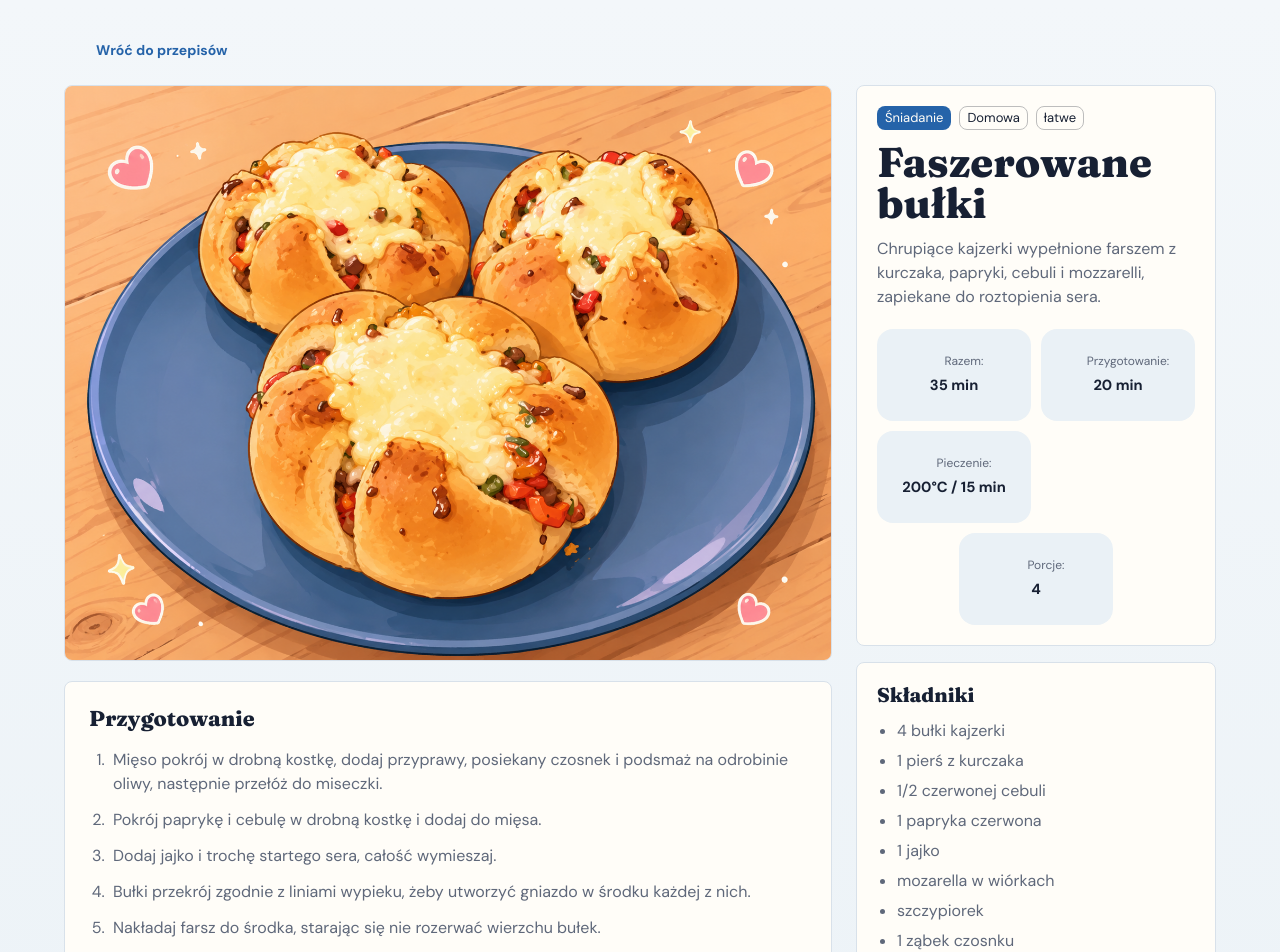
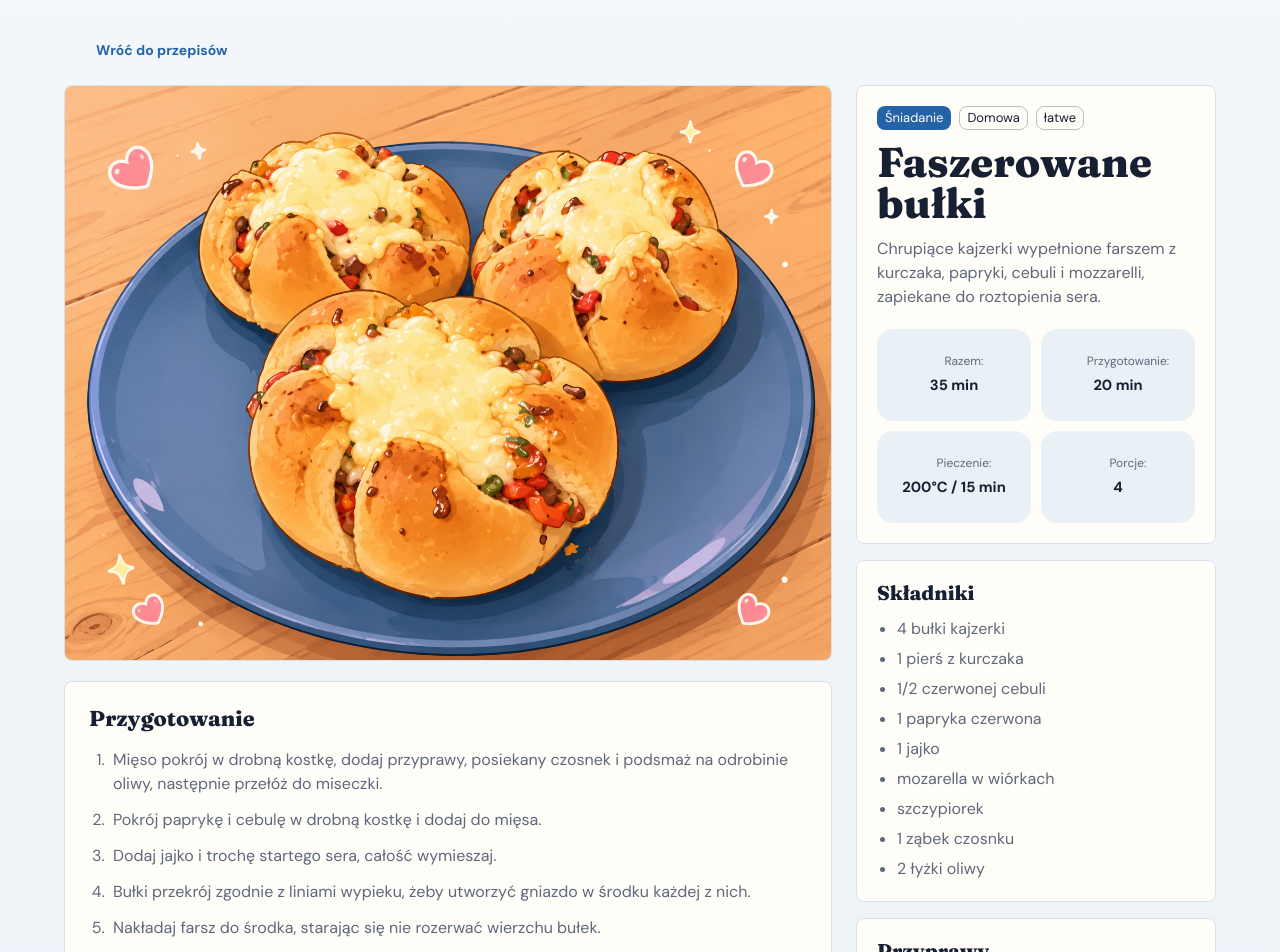
Before and after one commit to AleksandraCislowski/cookbook, a Next.js app: page /przepisy/faszerowane-bulki in a window 1280 px wide. Shown: the top 952 px of the page. Built offline with nearby package versions, Linux system fonts and the light colour scheme; some icons are missing; what @mui/material-nextjs would draw is missing.

Commit message:
feat: enhance recipe structure with ingredient groups and improve recipe metadata display

```diff
--- a/recipes/poke-bowl-z-szarpana-wolowina.md
+++ b/recipes/poke-bowl-z-szarpana-wolowina.md
@@ -7,7 +7,7 @@ cuisine: Azjatycka
 tags:
   - mięso
   - świeże warzywa
-  - ninja
+  - Ninja
   - wolnowar
 difficulty: easy
 prepTime: 30
--- a/src/app/przepisy/[slug]/page.tsx
+++ b/src/app/przepisy/[slug]/page.tsx
@@ -1,4 +1,6 @@
 import ArrowBackIcon from '@mui/icons-material/ArrowBack';
+import CalendarMonthIcon from '@mui/icons-material/CalendarMonth';
+import HourglassBottomIcon from '@mui/icons-material/HourglassBottom';
 import RestaurantMenuIcon from '@mui/icons-material/RestaurantMenu';
 import ThermostatIcon from '@mui/icons-material/Thermostat';
 import TimerOutlinedIcon from '@mui/icons-material/TimerOutlined';
@@ -75,6 +77,14 @@ function getStatIcon(label: string) {
 
   if (label === 'Porcje') {
     return <RestaurantMenuIcon fontSize='small' color='action' />;
+  }
+
+  if (label === 'Czas pasywny') {
+    return <HourglassBottomIcon fontSize='small' color='action' />;
+  }
+
+  if (label === 'Zacznij') {
+    return <CalendarMonthIcon fontSize='small' color='action' />;
   }
 
   return <TimerOutlinedIcon fontSize='small' color='action' />;
@@ -227,23 +237,19 @@ export default async function RecipePage({ params }: RecipePageProps) {
                   mt: 2.5,
                 }}
               >
-                {recipeStats.map(([label, value], index) => {
+                {recipeStats.map(([label, value]) => {
                   const wideStat =
                     label === 'Czas pasywny' || label === 'Zacznij';
-                  const isLastSingleStat =
-                    !wideStat && index === recipeStats.length - 1;
 
                   return (
                     <Box
                       key={label}
                       sx={{
                         display: 'flex',
-                        gridColumn:
-                          wideStat || isLastSingleStat ? '1 / -1' : 'auto',
-                        justifySelf: isLastSingleStat ? 'center' : 'stretch',
+                        gridColumn: wideStat ? '1 / -1' : 'auto',
                         minHeight: wideStat ? 82 : 92,
                         minWidth: 0,
-                        width: isLastSingleStat ? 'calc(50% - 5px)' : '100%',
+                        width: '100%',
                         flexDirection: 'column',
                         alignItems: 'center',
                         justifyContent: 'center',
@@ -308,8 +314,27 @@ export default async function RecipePage({ params }: RecipePageProps) {
               <Typography variant='h2' sx={{ fontSize: '1.25rem', mb: 1.5 }}>
                 Składniki
               </Typography>
-              <Stack component='ul' spacing={0.75} sx={{ m: 0, pl: 2.5 }}>
-                {recipe.ingredients.map((ingredient, index) => (
+              <Stack spacing={recipe.ingredientGroups.length > 1 ? 1.75 : 0}>
+                {recipe.ingredientGroups.map((group, groupIndex) => (
+                  <Box key={`${group.title}-${groupIndex}`}>
+                    {group.title ? (
+                      <Typography
+                        variant='h3'
+                        sx={{
+                          fontSize: '0.96rem',
+                          lineHeight: 1.2,
+                          mb: 0.75,
+                        }}
+                      >
+                        {group.title}
+                      </Typography>
+                    ) : null}
+                    <Stack
+                      component='ul'
+                      spacing={0.75}
+                      sx={{ m: 0, pl: 2.5 }}
+                    >
+                      {group.items.map((ingredient, index) => (
                         <Typography
                           component='li'
                           key={`${ingredient}-${index}`}
@@ -317,6 +342,9 @@ export default async function RecipePage({ params }: RecipePageProps) {
                         >
                           {ingredient}
                         </Typography>
+                      ))}
+                    </Stack>
+                  </Box>
                 ))}
               </Stack>
             </Paper>
--- a/src/data/recipes.ts
+++ b/src/data/recipes.ts
@@ -20,6 +20,10 @@ export type Recipe = {
   image: string;
   tags: string[];
   ingredients: string[];
+  ingredientGroups: {
+    title: string;
+    items: string[];
+  }[];
   spices: string[];
   steps: string[];
   note: string;
@@ -224,6 +228,43 @@ function readListItems(section: string) {
     .filter((value): value is string => Boolean(value));
 }
 
+function readGroupedListItems(section: string) {
+  const groups: Recipe['ingredientGroups'] = [];
+  let currentGroup: Recipe['ingredientGroups'][number] = {
+    title: '',
+    items: [],
+  };
+
+  section.split('\n').forEach((line) => {
+    const heading = line.match(/^###\s+(.+)$/)?.[1]?.trim();
+
+    if (heading) {
+      if (currentGroup.items.length > 0) {
+        groups.push(currentGroup);
+      }
+
+      currentGroup = {
+        title: heading,
+        items: [],
+      };
+
+      return;
+    }
+
+    const item = line.match(/^\s*(?:[-*]|\d+\.)\s+(.*)$/)?.[1]?.trim();
+
+    if (item) {
+      currentGroup.items.push(item);
+    }
+  });
+
+  if (currentGroup.items.length > 0) {
+    groups.push(currentGroup);
+  }
+
+  return groups;
+}
+
 function readNote(markdown: string) {
   const noteSection = getSection(markdown, 'Notatki');
   const listItems = readListItems(noteSection);
@@ -251,6 +292,7 @@ function parseRecipeFile(filename: string): Recipe {
   const frontmatter = parseFrontmatter(frontmatterMatch[1]);
   const markdown = fileContent.slice(frontmatterMatch[0].length);
   const slug = readRequiredString(frontmatter, 'slug');
+  const ingredientGroups = readGroupedListItems(getSection(markdown, 'Składniki'));
 
   return {
     slug,
@@ -270,7 +312,8 @@ function parseRecipeFile(filename: string): Recipe {
     servings: readOptionalNumber(frontmatter, 'servings'),
     image: `${RECIPE_IMAGE_DIRECTORY}/${slug}.png`,
     tags: readTags(frontmatter),
-    ingredients: readListItems(getSection(markdown, 'Składniki')),
+    ingredients: ingredientGroups.flatMap((group) => group.items),
+    ingredientGroups,
     spices: readListItems(getSection(markdown, 'Przyprawy')),
     steps: readListItems(getSection(markdown, 'Przygotowanie')),
     note: readNote(markdown),
```
Also changed, not shown: src/components/CookbookHome.tsx (+87 -32 lines). Lines whose indentation alone changed are shown as unchanged.
